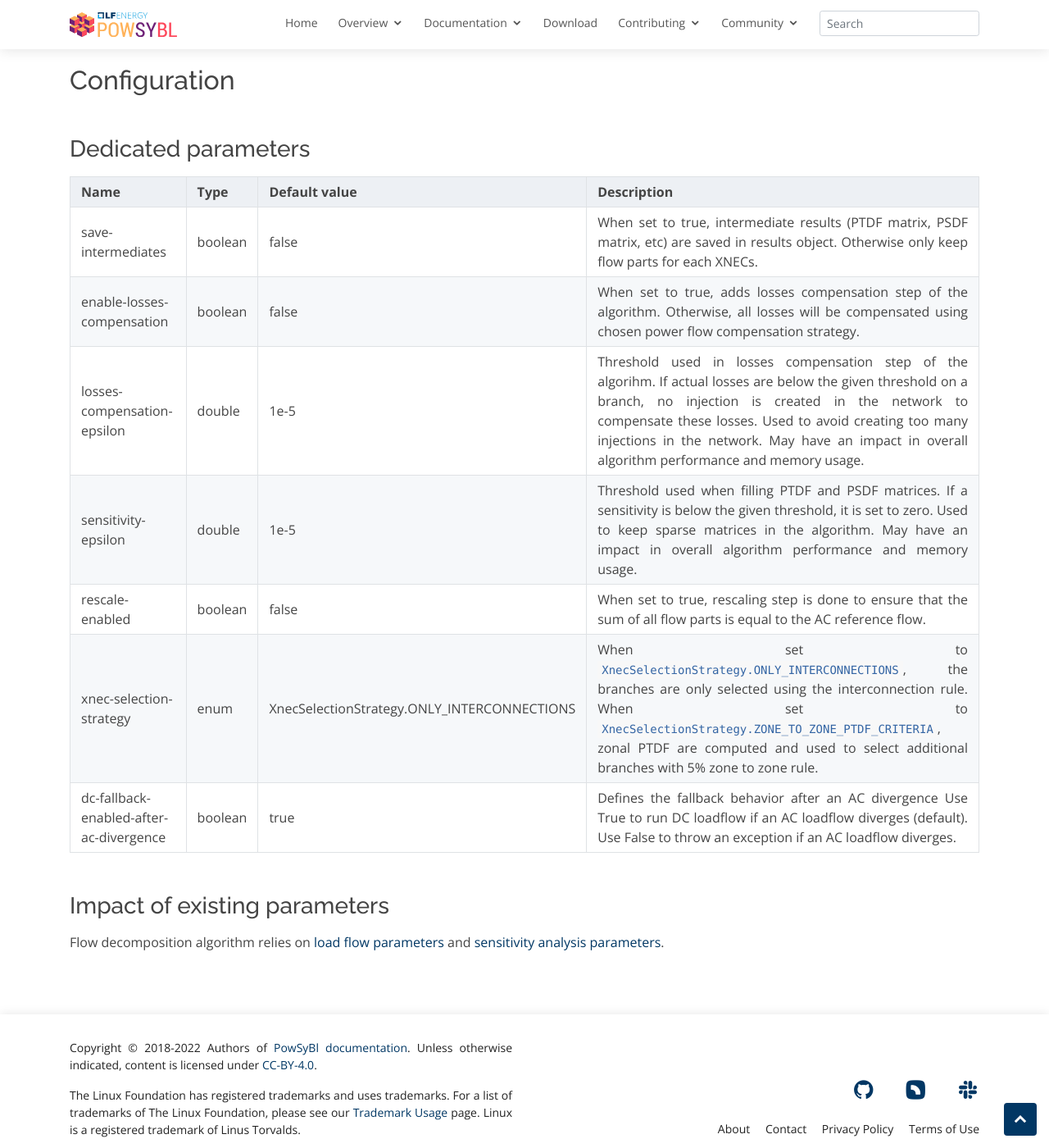
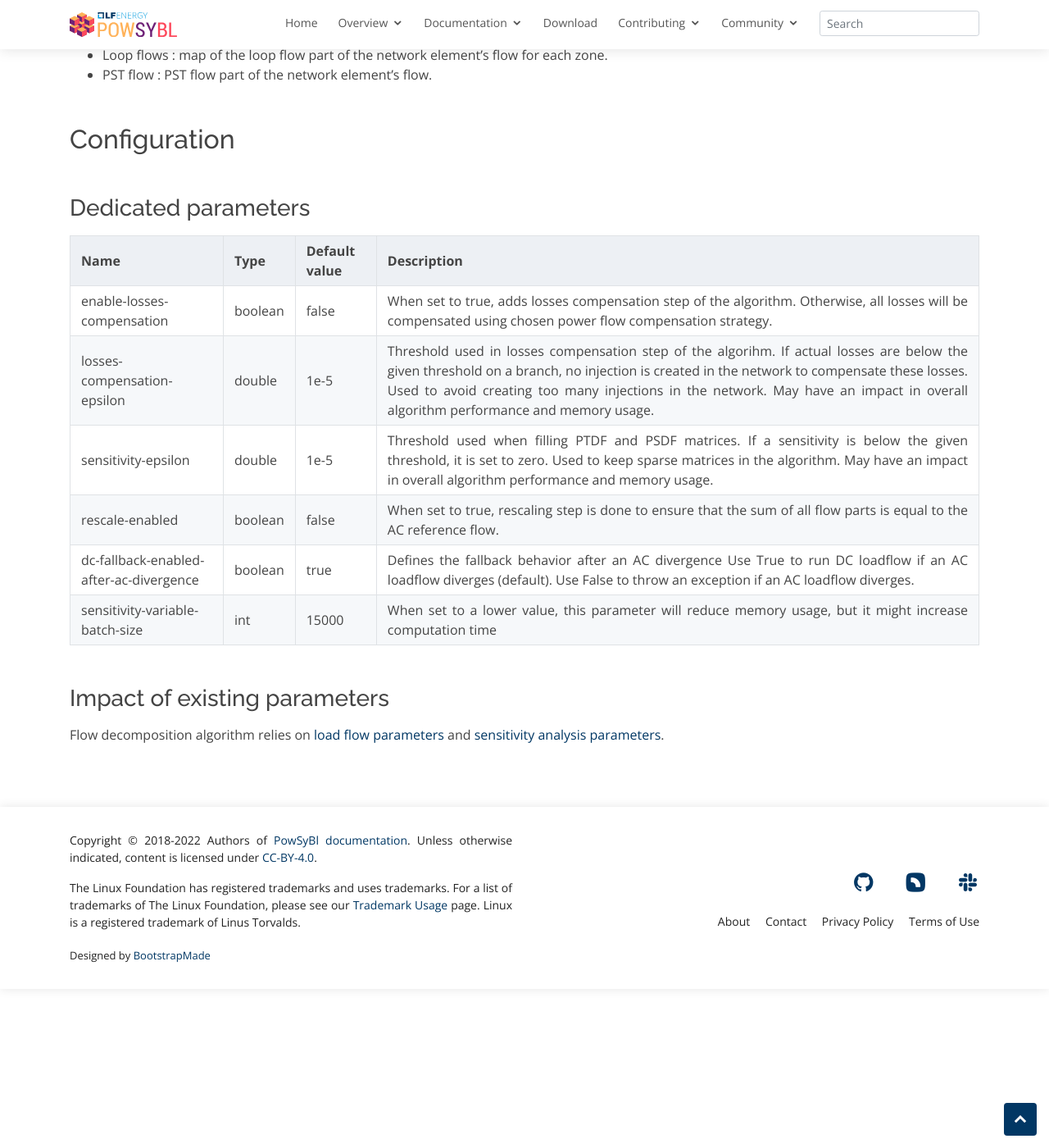
Before and after one commit to powsybl/powsybl.github.io, a Jekyll site: the page built from pages/documentation/simulation/flowdecomposition/index.md, in a window 1280 px wide and 1400 px high, scrolled down 6235 px. Shown: the whole window at 82% size. Built offline with Jekyll 4.4.1, drawn with Linux system fonts in a browser that asks for light colours; our own code applies the rules of GitHub Pages for plain Markdown files; some of the changed text lies outside the part shown.

Commit message:
[Flow Decomposition] Update doc (#266)
Signed-off-by: Hugo SCHINDLER <hugo.schindler@rte-france.com>

````diff
--- a/pages/documentation/simulation/flowdecomposition/index.md
+++ b/pages/documentation/simulation/flowdecomposition/index.md
@@ -148,7 +148,10 @@
 into the parts listed in introduction - called XNEC (cross-border relevant network element with contingency) in the flow
 decomposition methodology.
 
-Current implementation of the algorithm allows two algorithm for automatic generation of network elements list :
+Current implementation of the algorithm is based on a XnecProvider interface. This interface should provide XNECs in the
+base case. Basic implementations of this interface are available:
+- Set of all branches.
+- Set of branches selected by IDs.
 - Set of all interconnections on the network (i.e. branches which have different country attribute in their source and destination substation).
 - Set of all interconnections on the network with the addition of all branches that have a maximum zonal PTDF greater than 5%.
 
@@ -171,13 +174,12 @@
 
 | Name                                    | Type    | Default value                               | Description                                                                                                                                                                                                                                                                                                                 |
 |-----------------------------------------|---------|---------------------------------------------|-----------------------------------------------------------------------------------------------------------------------------------------------------------------------------------------------------------------------------------------------------------------------------------------------------------------------------|
-| save-intermediates                      | boolean | false                                       | When set to true, intermediate results (PTDF matrix, PSDF matrix, etc) are saved in results object. Otherwise only keep flow parts for each XNECs.                                                                                                                                                                          |
 | enable-losses-compensation              | boolean | false                                       | When set to true, adds losses compensation step of the algorithm. Otherwise, all losses will be compensated using chosen power flow compensation strategy.                                                                                                                                                                  |
 | losses-compensation-epsilon             | double  | 1e-5                                        | Threshold used in losses compensation step of the algorihm. If actual losses are below the given threshold on a branch, no injection is created in the network to compensate these losses. Used to avoid creating too many injections in the network. May have an impact in overall algorithm performance and memory usage. |
 | sensitivity-epsilon                     | double  | 1e-5                                        | Threshold used when filling PTDF and PSDF matrices. If a sensitivity is below the given threshold, it is set to zero. Used to keep sparse matrices in the algorithm. May have an impact in overall algorithm performance and memory usage.                                                                                  |
 | rescale-enabled                         | boolean | false                                       | When set to true, rescaling step is done to ensure that the sum of all flow parts is equal to the AC reference flow.                                                                                                                                                                                                        |
-| xnec-selection-strategy                 | enum    | XnecSelectionStrategy.ONLY_INTERCONNECTIONS | When set to ```XnecSelectionStrategy.ONLY_INTERCONNECTIONS```, the branches are only selected using the interconnection rule. When set to ```XnecSelectionStrategy.ZONE_TO_ZONE_PTDF_CRITERIA```, zonal PTDF are computed and used to select additional branches with 5% zone to zone rule.                                 |
 | dc-fallback-enabled-after-ac-divergence | boolean | true                                        | Defines the fallback behavior after an AC divergence Use True to run DC loadflow if an AC loadflow diverges (default). Use False to throw an exception if an AC loadflow diverges.                                                                                                                                          |
+| sensitivity-variable-batch-size         | int     | 15000                                       | When set to a lower value, this parameter will reduce memory usage, but it might increase computation time                                                                                                                                                                                                                  |
 
 ### Impact of existing parameters
 
````
